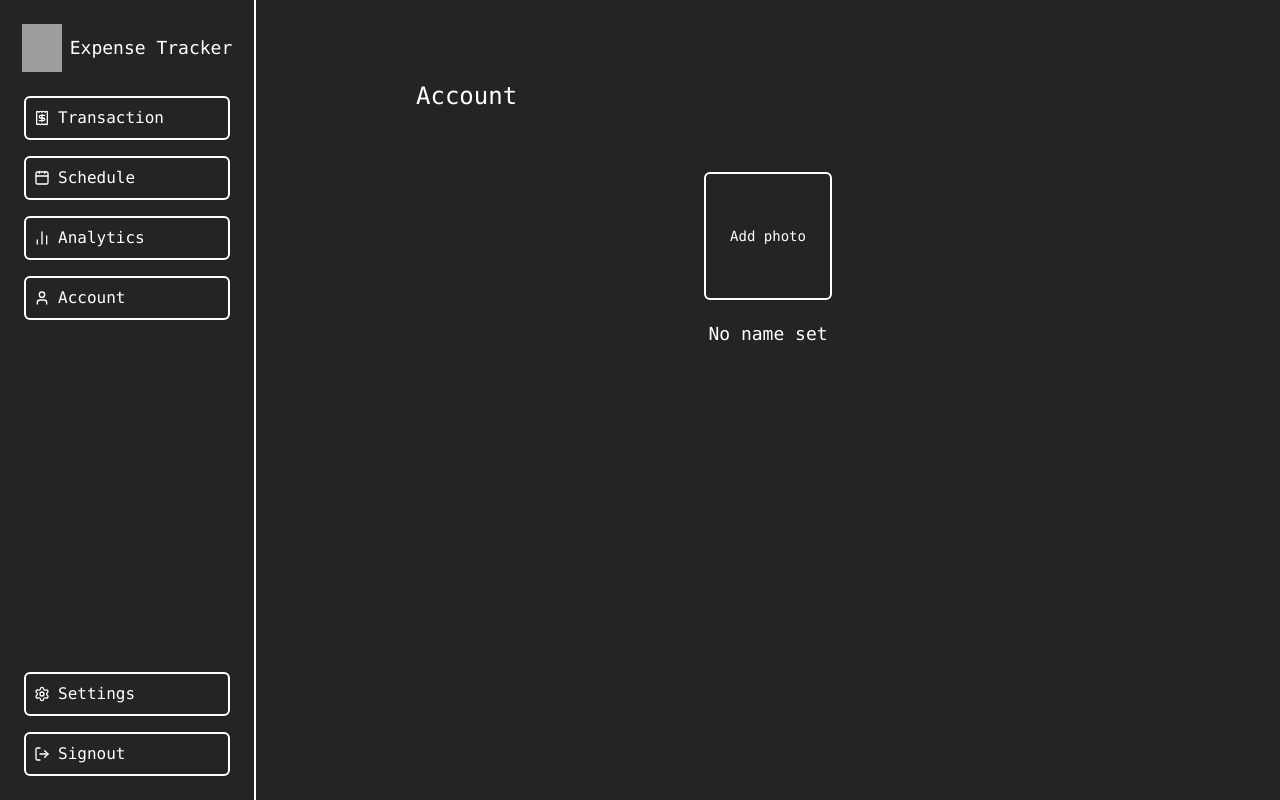
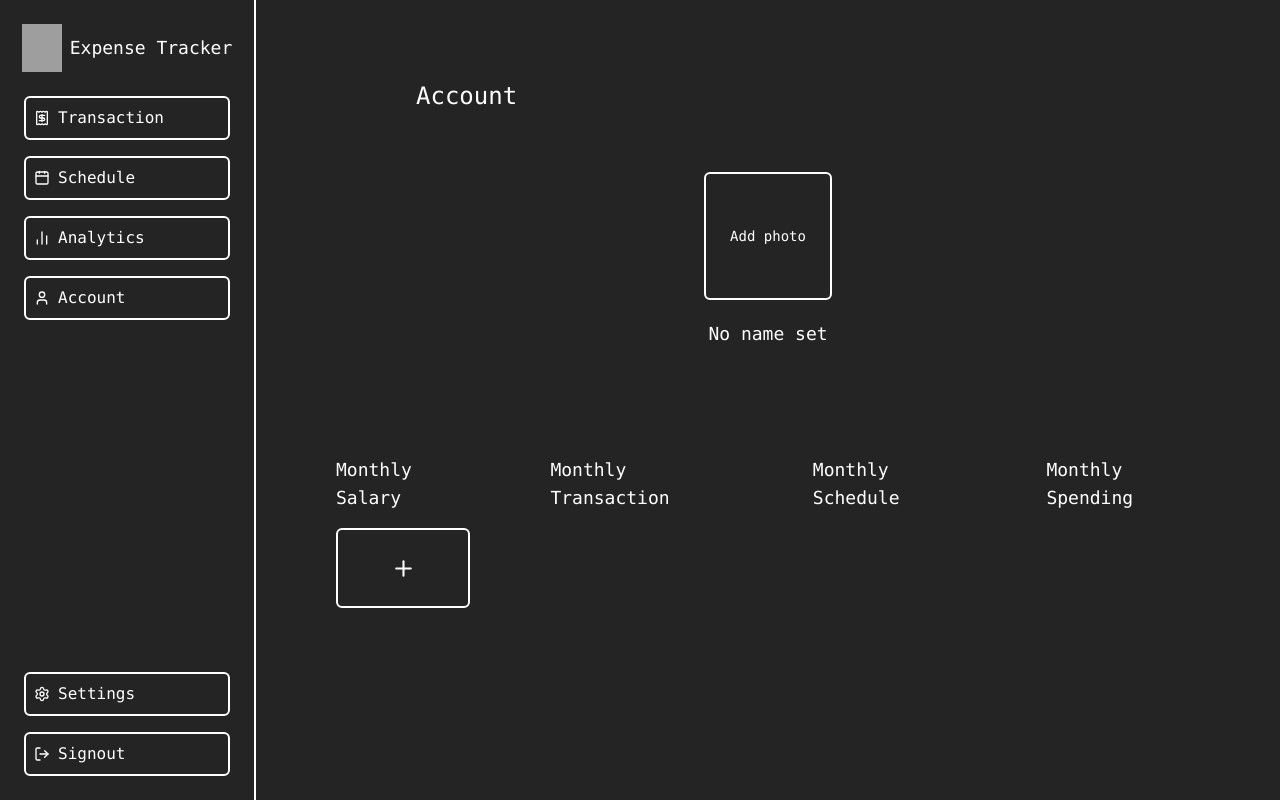
Before and after one commit to Ein-shen/Finance_tracker, a React (Vite) app in the folder client/: page /dashboard/account in a window 1280 px wide. Built offline with nearby package versions, Linux system fonts and the light colour scheme; no server answers; grey boxes are pictures that could not be loaded.

Commit message:
added monthly salry monthlly transaction and monthly schedule and monthly spending in just  in title design

```diff
--- a/client/src/pages/user/Account.jsx
+++ b/client/src/pages/user/Account.jsx
@@ -1,5 +1,5 @@
 import React, { useEffect, useState } from 'react'
-
+import { Salary } from './Salary'
 import { auth } from '../../firebase'
 
 export const Account = () => {
@@ -146,6 +146,17 @@ export const Account = () => {
           {loadingProfile ? '...' : email}
         </h1>
       </div>
+
+
+      <div className=' pt-15'/>
+
+
+        <div className='flex flex-row pt-10 items-center justify-center '>
+           <Salary />
+        </div>
+
+
+
     </div>
   )
 }
--- /dev/null
+++ b/client/src/pages/user/Salary.jsx
@@ -0,0 +1,49 @@
+import React from 'react'
+import { Plus } from 'lucide-react'
+export const Salary = () => {
+  return (
+    <div className='w-full flex justify-center'>
+        <div className='flex flex-row gap-20'>
+
+          <div className='space-y-4'>
+
+               <h1 className='font-mono text-lg'>
+                Monthly Salary
+                </h1>
+
+
+                <button className=' w-full theme-border border-2 rounded-md flex justify-center h-20 flex flex-col items-center'>
+
+                  <Plus size={25} />
+                </button>
+
+          </div>
+
+          <div>
+            <h1 className='font-mono text-lg'>
+              Monthly Transaction
+            </h1>
+
+
+          </div>
+
+          <div>
+            <h1 className='font-mono text-lg'>
+              Monthly Schedule
+            </h1>
+
+
+          </div>
+
+          <div>
+            <h1 className='font-mono text-lg'>
+              Monthly Spending
+            </h1>
+
+
+          </div>
+
+        </div>
+    </div>
+  )
+}
--- a/client/src/pages/user/Sum.jsx
+++ /dev/null
@@ -1,7 +0,0 @@
-import React from 'react'
-
-export const Sum = () => {
-  return (
-    <div>Sum</div>
-  )
-}
```
